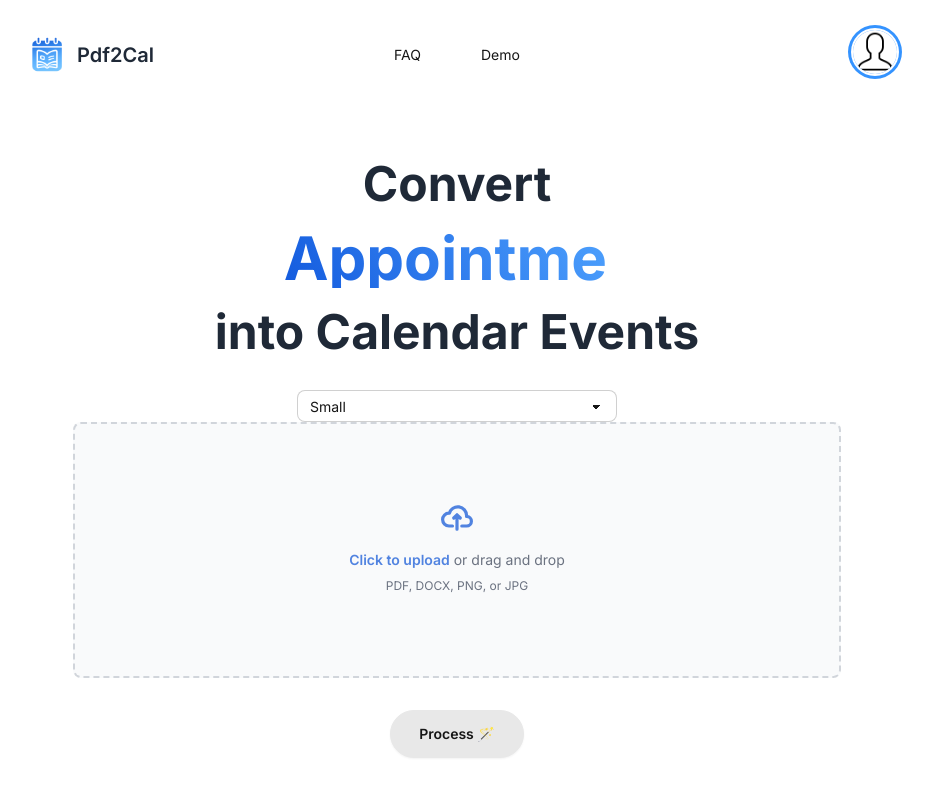
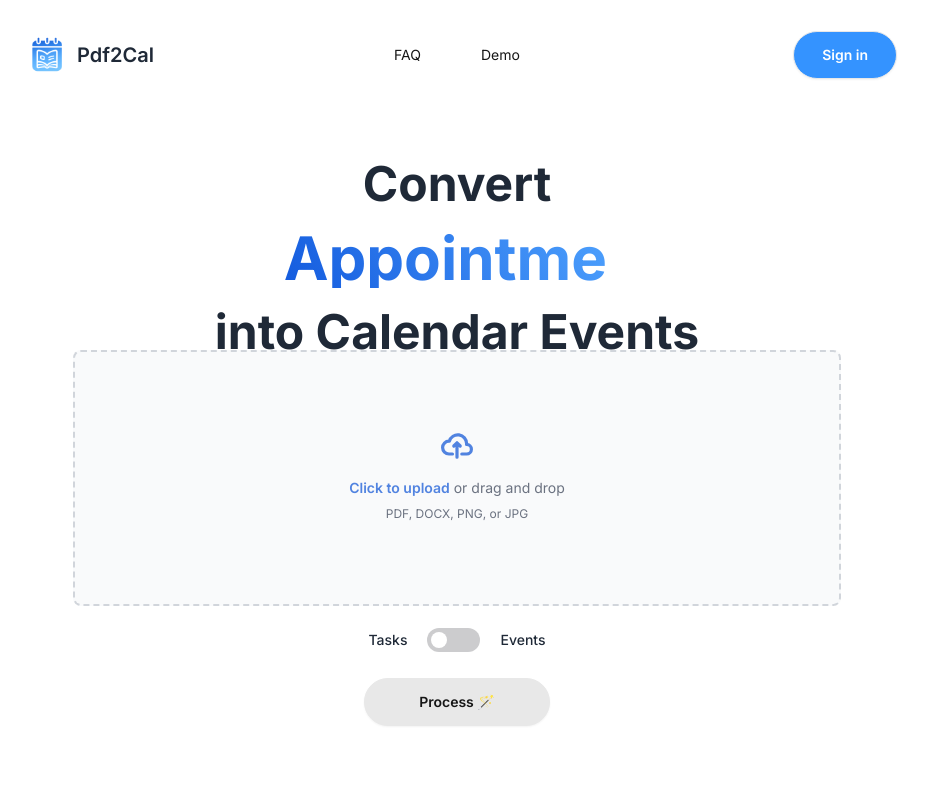
Before and after one commit to mk-sriram/pdf2cal, a Next.js app: page / in a window 1280 px wide. Shown: the top 800 px of the page, without its empty margins (183-1116 px from the left). Built offline with nearby package versions, Linux system fonts and the light colour scheme.

Commit message:
auth gone, fixing other parts of the app

```diff
--- a/src/app/Signin/page.tsx
+++ b/src/app/Signin/page.tsx
@@ -1,6 +1,6 @@
 "use client";
 import Link from "next/link";
-import { SocialSignIn } from "@/app/actions";
+
 const page = () => {
   return (
     <div className="min-h-screen flex flex-col items-center justify-center py-6 px-4 bg-red-100 w-[100%] ">
--- a/src/components/ActionArea/Droparea.tsx
+++ b/src/components/ActionArea/Droparea.tsx
@@ -45,7 +45,11 @@
   const [isExpanded, setIsExpanded] = useState(false);
   const [fileProcessed, setFileProcessed] = useState(false);
   const [jsonData, setJsonData] = useState<EventData | null>(null);
+  const [isEvent, setIsEvent] = useState(false);
 
+  const handleCheckboxChange = () => {
+    setIsEvent(!isEvent);
+  };
   const handleFileChange = (event: React.ChangeEvent<HTMLInputElement>) => {
     const selectedFile = event.target.files?.[0];
     if (selectedFile) {
@@ -127,15 +131,6 @@
   return (
     <div className="flex flex-col justify-start items-center w-full h-fit">
       {!fileProcessed ? (
-        <>
-          <select className="select select-bordered select-sm w-full max-w-xs">
-            <option disabled selected>
-              Small
-            </option>
-            <option>Events</option>
-            <option>Tasks</option>
-
-          </select>
         <label
           className={`flex flex-col items-center justify-center transition-all duration-2000 ease-in-out ${
             isExpanded ? "w-full h-screen" : "w-[60%] h-64"
@@ -163,9 +158,7 @@
                     title="PDF Preview"
                   />
                 ) : (
-                    <p className="text-sm text-gray-500">
-                      Unsupported file type
-                    </p>
+                  <p className="text-sm text-gray-500">Unsupported file type</p>
                 )}
                 <div className="flex items-center justify-between w-full px-4 bg-[#0b7dffd4] py-1 rounded-xl">
                   <p className="text-sm text-white">{file?.name}</p>
@@ -200,9 +193,7 @@
                   </span>{" "}
                   or drag and drop
                 </p>
-                  <p className="text-xs text-gray-500">
-                    PDF, DOCX, PNG, or JPG
-                  </p>
+                <p className="text-xs text-gray-500">PDF, DOCX, PNG, or JPG</p>
               </>
             )}
           </div>
@@ -213,7 +204,6 @@
             onChange={handleFileChange}
           />
         </label>
-        </>
       ) : (
         <div
           className={`transition-opacity duration-2000 ease-in-out ${
@@ -224,14 +214,41 @@
         </div>
       )}
       {!fileProcessed && (
-        <div className="flex flex-row">
+        <>
+          <div className="flex flex-col mt-4">
+            <label className="themeSwitcherTwo relative inline-flex cursor-pointer select-none items-center">
+              <input
+                type="checkbox"
+                checked={isEvent}
+                onChange={handleCheckboxChange}
+                className="sr-only"
+              />
+              <span className="label flex items-center text-sm font-medium  text-gray-800">
+                Tasks
+              </span>
+              <span
+                className={`slider mx-4 flex h-6 w-[53px] items-center rounded-full p-1 duration-200 ${
+                  isEvent ? "bg-gray-700" : "bg-[#CCCCCE]"
+                }`}
+              >
+                <span
+                  className={`dot h-4 w-4 rounded-full bg-white duration-200 ${
+                    isEvent ? "translate-x-[28px]" : ""
+                  }`}
+                ></span>
+              </span>
+              <span className="label flex items-center text-sm font-medium text-gray-800">
+                Events
+              </span>
+            </label>
             <button
-            className="btn px-7 rounded-full outline-[#0b7dffd4] text-grey-800 hover:bg-[#6dc1fc] mt-8"
+              className="btn px-7 rounded-full outline-[#0b7dffd4] text-grey-800 hover:bg-[#6dc1fc] mt-5"
               onClick={processFile}
             >
               Process 🪄
             </button>
           </div>
+        </>
       )}
     </div>
   );
--- /dev/null
+++ b/src/components/ActionArea/EventList/EventList.tsx
@@ -0,0 +1,46 @@
+import EventCard from "../EventCard";
+
+interface EventListProps {
+  jsonData: Event[];
+  loading: boolean;
+}
+
+const EventList: React.FC<EventListProps> = ({ jsonData, loading }) => {
+  return (
+    <div className="flex w-[70%] h-[95%] p-4 justify-center shadow-xl rounded-2xl bg-gray-100">
+      <div className="overflow-scroll w-full ">
+        <div className="h-screen p-4 pb-36">
+          {/* fix this any type, you loser  */}
+          {loading ? (
+            <div className="animate-pulse">
+              {/* Add the number of skeleton loaders equal to the number of event cards you expect */}
+              {[...Array(5)].map((_, index) => (
+                <div key={index} className="p-4 mb-4 bg-gray-300 rounded-lg">
+                  <div className="h-6 mb-2 bg-gray-400 rounded w-1/2"></div>
+                  <div className="h-6 mb-2 bg-gray-400 rounded w-1/4"></div>
+                  <div className="h-6 mb-2 bg-gray-400 rounded w-3/4"></div>
+                </div>
+              ))}
+            </div>
+          ) : (
+            jsonData.map((event: any, index: any) => (
+              <EventCard
+                key={index}
+                summary={event.summary}
+                start={new Date(event.start.dateTime).toLocaleString("en-US", {
+                  timeZone: event.start.timeZone,
+                })}
+                end={new Date(event.end.dateTime).toLocaleString("en-US", {
+                  timeZone: event.end.timeZone,
+                })}
+                description={event.description}
+              />
+            ))
+          )}
+        </div>
+      </div>
+    </div>
+  );
+};
+
+export default EventList;
--- a/src/components/HomeSection/HomeSection.tsx
+++ b/src/components/HomeSection/HomeSection.tsx
@@ -4,7 +4,7 @@
 
 const HomeSection = () => {
   return (
-    <section className="flex flex-col items-center justify-start h-[35vh] bg-white text-center px-4 md:px-0 py-[50px]">
+    <section className="flex flex-col items-center justify-start h-[30vh] bg-white text-center px-4 md:px-0 pt-[50px]">
       <div className="max-w-3xl">
         <div className="flex flex-col items-center mb-4 space-y-[20px]">
           <span className="text-5xl font-bold  text-gray-800">Convert</span>
@@ -22,9 +22,9 @@
           <span className="text-5xl font-bold  text-gray-800">
             into Calendar Events
           </span>
-          <span className="text-xl font-medium  text-gray-400 pt-[20px]">
+          {/* <span className="text-xl font-medium  text-gray-400 pt-[20px]">
             ✨ with Just a Few Clicks ✨
-          </span>
+          </span> */}
         </div>
       </div>
     </section>
--- a/src/components/Navbar.tsx
+++ b/src/components/Navbar.tsx
@@ -2,9 +2,8 @@
 import Image from "next/image";
 import { assets } from "../../public/assets";
 import Link from "next/link";
-const Navbar = async () => {
 
-  const session = true;
+const Navbar = () => {
   return (
     <div className="container mx-auto flex justify-center navbar bg-inherit py-[29px] w-[70%]">
       <div className="navbar-start space-x-2">
@@ -63,7 +62,13 @@
       </div>
 
       <div className="navbar-end ">
-        {!session ? (
+        <Link
+            href="/Signin"
+            className="btn px-7 rounded-full bg-[#0b7dffd4] from-[#0f55d6b8] to-[#91d9ff] text-white  hover:bg-[#6dc1fc]"
+          >
+            Sign in
+          </Link>
+        {/* {!session ? (
           <Link
             href="/Signin"
             className="btn px-7 rounded-full bg-[#0b7dffd4] from-[#0f55d6b8] to-[#91d9ff] text-white  hover:bg-[#6dc1fc]"
@@ -78,10 +83,10 @@
             >
               <div className="avatar">
                 <div className="ring-[#0b7dffd4] ring-offset-base-100 hover:ring-[#6dc1fc] w-11 transition-colors ease-in-out duration-300 rounded-full ring ring-offset-[2px] ">
-                  {/* change src, depending on the user pfp */}
+                  {/* change src, depending on the user pfp
                   <Image
-                    src={ "/defaultpfp.png"}
-                    alt={ "User avatar"}
+                    src={"/defaultpfp.png"}
+                    alt={"User avatar"}
                     width={72}
                     height={72}
                     className="rounded-full"
@@ -97,13 +102,11 @@
                 <a>Dashboard</a>
               </li>
               <li>
-                <button type="button">
-                  Sign out
-                </button>
+                <button type="button">Sign out</button>
               </li>
             </ul>
           </div>
-        )}
+        )} */}
       </div>
     </div>
   );
```
Also changed, not shown: src/auth.ts (deleted, +0 -103 lines), src/components/ActionArea/ChatArea.tsx (+6 -26 lines), src/app/api/auth/[...nextauth]/route.ts (deleted), src/app/api/get-calendars/route.ts (renamed from src/app/api/auth/get-calendars/route.ts), src/app/api/post-events/route.ts (renamed from src/app/api/auth/post-events/route.ts). Lines whose indentation alone changed are shown as unchanged.
